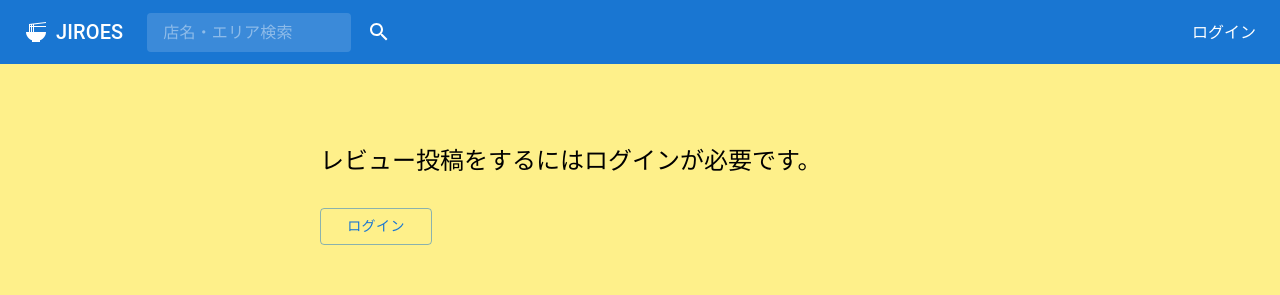
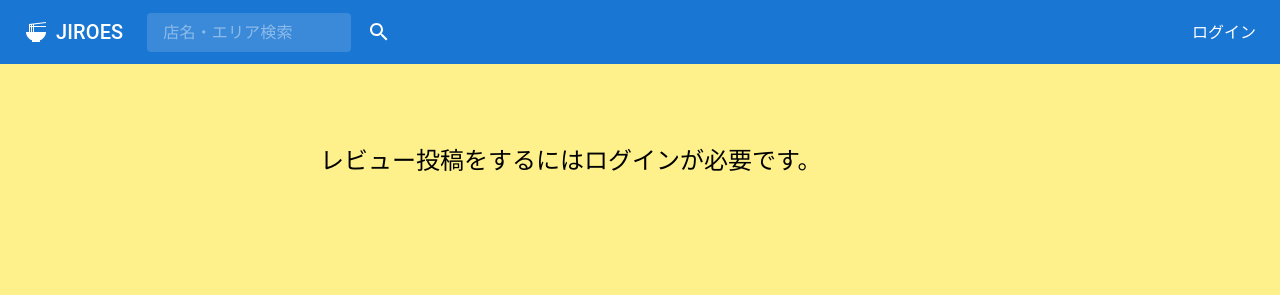
Before and after one commit to YoshihitoIshikawa/Jiroes_portfolio, a Next.js app in the folder front/: page /shops/1/reviews/new in a window 1280 px wide. Shown: the top 295 px of the page. Built offline with nearby package versions, Linux system fonts and the light colour scheme; no server answers.

Commit message:
:update:非ログイン時にgetAccessTokenWithPopupが動作しないよう修正
非ログイン時にreviews/newに遷移するとポップアップが説明なしに立ち上がり何の為のログイン要求かわかりづらい為修正

```diff
--- a/front/pages/shops/[shopId]/reviews/new.js
+++ b/front/pages/shops/[shopId]/reviews/new.js
@@ -38,6 +38,7 @@ export default function NewReview() {
         setToken(accessToken)
       } catch (e) {
         console.log(e.message)
+        if (isAuthenticated) {
           const accessToken = await getAccessTokenWithPopup({
             domain: `${process.env["NEXT_PUBLIC_AUTH0_DOMAIN"]}`,
             clientId: `${process.env["NEXT_PUBLIC_AUTH0_CLIENT_ID"]}`,
@@ -48,6 +49,8 @@ export default function NewReview() {
             }
           })
           setToken(accessToken)
+        }
+
       }
     }
     getToken()
@@ -164,7 +167,6 @@ export default function NewReview() {
     return (
       <div className="sm:w-1/2 flex flex-col">
         <div className="mb-8 text-2xl">レビュー投稿をするにはログインが必要です。</div>
-        <LoginButton/>
       </div>
     )
   }
```
Lines whose indentation alone changed are shown as unchanged.
